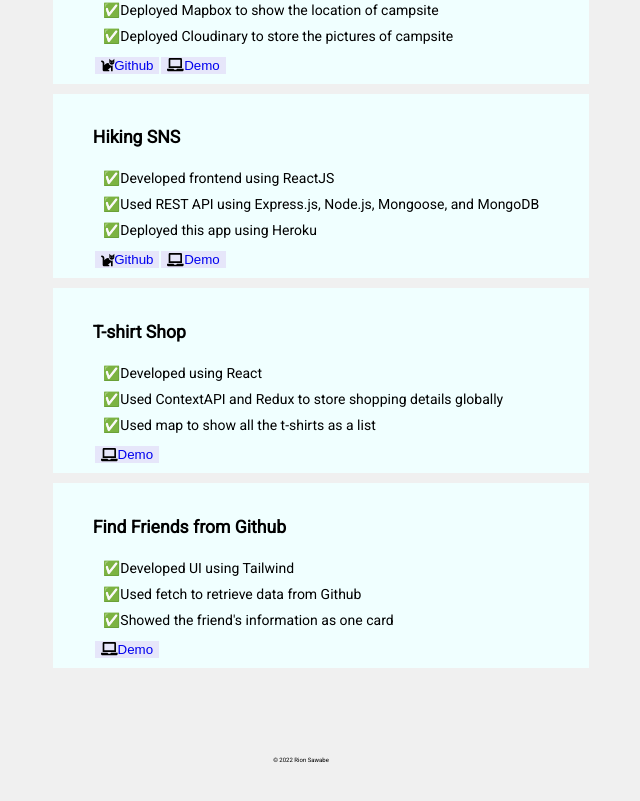
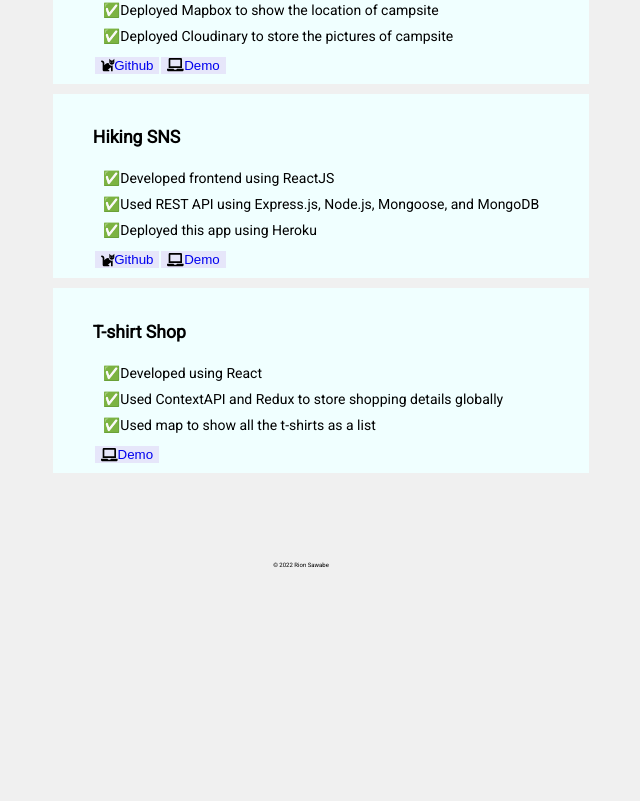
Before and after one commit to sawabe0912/portfolio, a Next.js app: page /sideprojects in a window 1280 px wide. Shown: the part 345-1146 px from the top of the page, without its empty margins (339-979 px from the left). After the commit the page ends 973 px from the top, so only its background shows below. Built offline with nearby package versions, Linux system fonts and the light colour scheme; a small style sheet from the web is missing.

Commit message:
Update sideprojects.js

```diff
--- a/pages/sideprojects.js
+++ b/pages/sideprojects.js
@@ -56,19 +56,6 @@
 					<a href="https://iin4y.csb.app/">Demo</a>
 				</button>
 			</li>
-
-			<li>
-				<h4>Find Friends from Github</h4>
-
-				<p>✅Developed UI using Tailwind</p>
-				<p>✅Used fetch to retrieve data from Github</p>
-				<p>✅Showed the friend's information as one card</p>
-
-				<button>
-					<FontAwesomeIcon icon={faLaptop}></FontAwesomeIcon>
-					<a href="https://codepen.io/Rion01/live/GRWyBjr">Demo</a>
-				</button>
-			</li>
 		</ul>
 	</Layout>
 );
```
